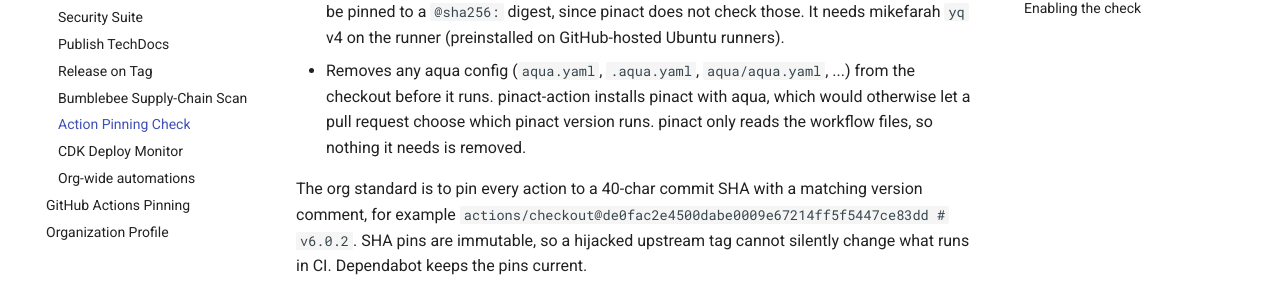
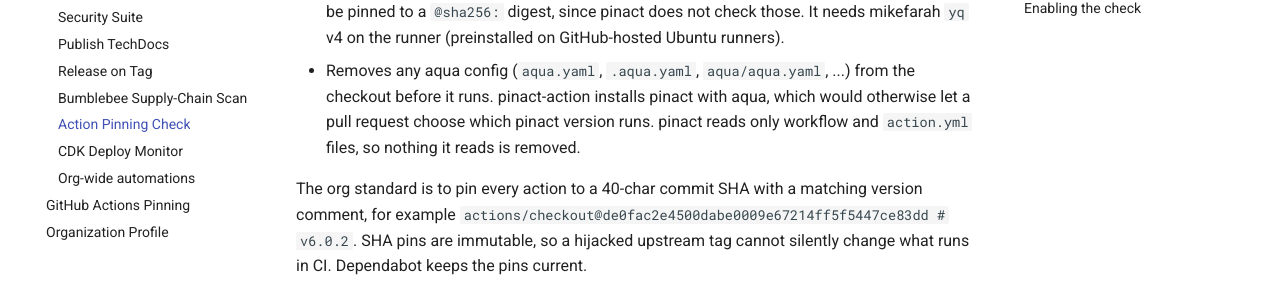
Before and after one commit to geolonia/.github, an MkDocs documentation site: the page built from docs/workflows/pinact-check.md, in a window 1280 px wide and 900 px high, scrolled down 380 px. Shown: the part 199-498 px from the top of the window. Built offline with MkDocs 1.6.1 and Material for MkDocs 9.7.7, drawn with Linux system fonts in a browser that asks for light colours.

Commit message:
docs(pinact-check): say pinact also reads action.yml files
Signed-off-by: Daniel Kastl <daniel.kastl@gmail.com>

```diff
--- a/docs/workflows/pinact-check.md
+++ b/docs/workflows/pinact-check.md
@@ -21,7 +21,8 @@
 - Removes any aqua config (`aqua.yaml`, `.aqua.yaml`, `aqua/aqua.yaml`, ...)
   from the checkout before it runs. pinact-action installs pinact with aqua,
   which would otherwise let a pull request choose which pinact version runs.
-  pinact only reads the workflow files, so nothing it needs is removed.
+  pinact reads only workflow and `action.yml` files, so nothing it reads is
+  removed.
 
 The org standard is to pin every action to a 40-char commit SHA with a
 matching version comment, for example
```
Also changed, not shown: 1 other file.
